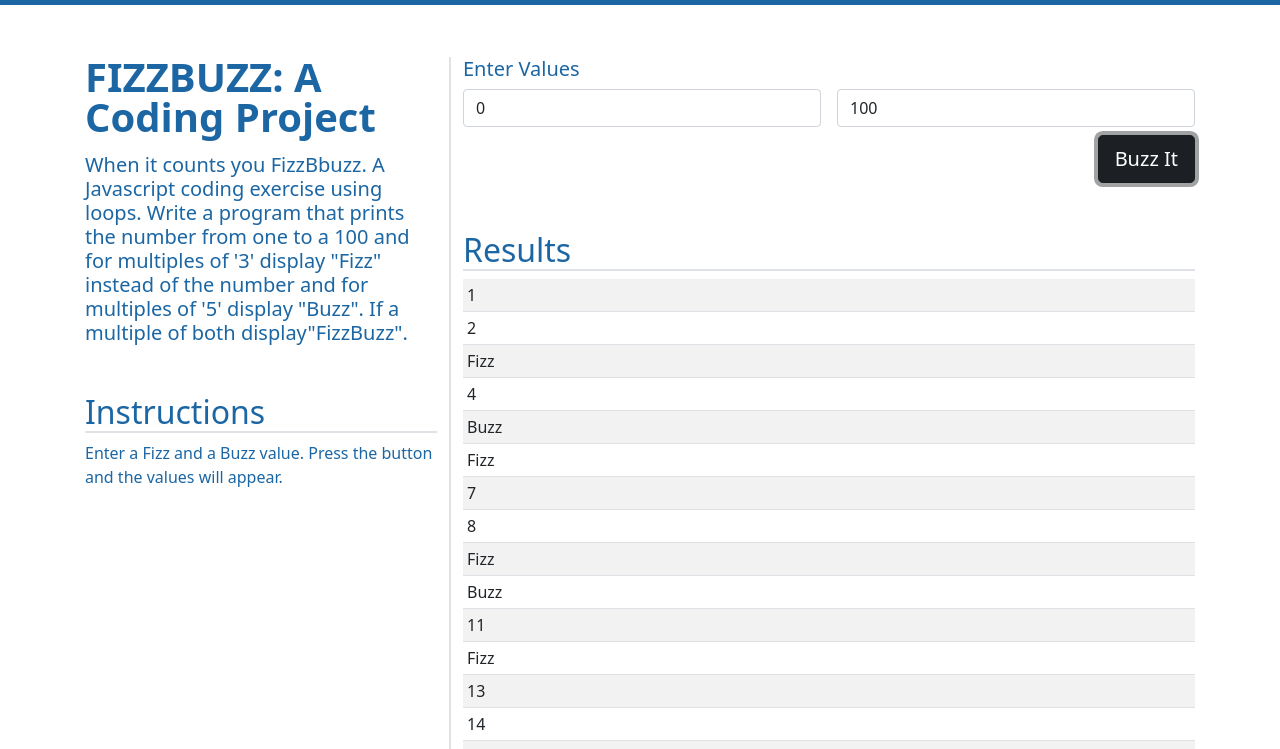
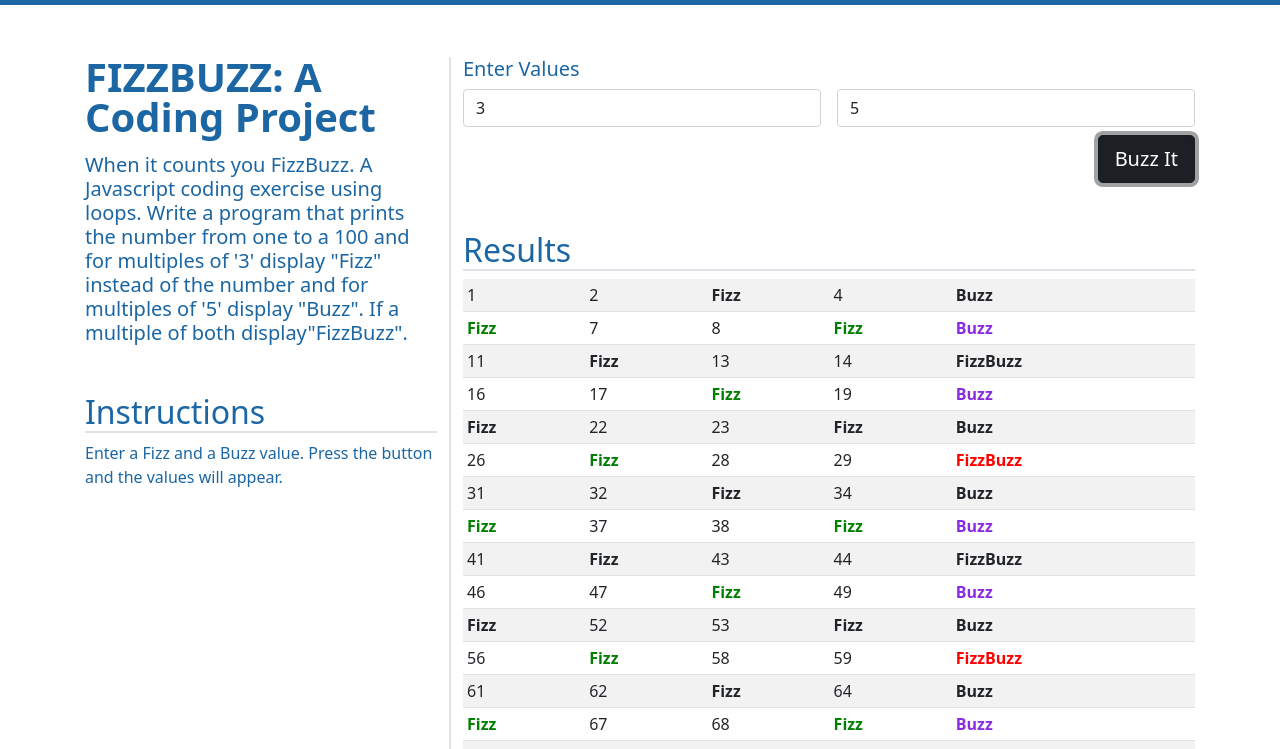
Before and after one commit to AngelC-dev/FizzBuzz, a plain HTML site: page app.html in a window 1280 px wide. Both pictures are taken after a click on the button "Buzz It". Shown: the part 51-800 px from the top of the page. Drawn offline with nearby package versions, Linux system fonts and the light colour scheme.

Commit message:
modified:   app.html 	modified:   code.html 	modified:   css/site.css 	modified:   index.html 	modified:   js/site.js

```diff
--- a/app.html
+++ b/app.html
@@ -53,7 +53,7 @@
         <div class="row row-cols-1 row-cols-lg-2">
             <div class="col-lg-4 border-end border-2">
                 <h1 class="dsiplay-5 fw-bold lh-1 mb-3">FIZZBUZZ: A Coding Project</h1>
-                <h4 class="lead">When it counts you FizzBbuzz. A Javascript coding exercise using loops. Write a program that prints the number from one to a 100 and for multiples of '3' display "Fizz" instead of the number and for multiples of '5' display "Buzz". If a multiple of both display"FizzBuzz".</h4>
+                <h4 class="lead">When it counts you FizzBuzz. A Javascript coding exercise using loops. Write a program that prints the number from one to a 100 and for multiples of '3' display "Fizz" instead of the number and for multiples of '5' display "Buzz". If a multiple of both display"FizzBuzz".</h4>
                 <h2 class="mt-5 border-bottom border-2">Instructions</h2>
                 <p>Enter a Fizz and a Buzz value. Press the button and the values will appear.</p>
             </div>
@@ -61,12 +61,12 @@
                 <h5>Enter Values</h5>
                 <form class="row gy-2 gx-3">
                     <div class="col">
-                        <input id="startValue" type="number" class="form-control" placeholder="Start Value"
-                         value="0" aria-label="Start Value">
+                        <input id="fizzValue" type="number" class="form-control" placeholder="Start Value"
+                         value="3" aria-label="Start Value">
                    </div>
                     <div class="col">
-                        <input id="endValue" type="number" class="form-control" placeholder="End Value"
-                         value="100" aria-label="End Value">
+                        <input id="buzzValue" type="number" class="form-control" placeholder="End Value"
+                         value="5" aria-label="End Value">
                     </div>
                     <div class="col-12 d-flex justify-content-end">
                         <button id="btnSubmit" type="button" class="btn btn-dark btn-lg">Buzz It</button>
@@ -107,6 +107,19 @@
         </div>
     </div>
 </footer>
+
+
+<template id="fbTemplate">
+    <tr>
+        <td></td>
+        <td></td>
+        <td></td>
+        <td></td>
+        <td></td>
+    </tr>
+</template>
+
+
  <!-- Bootstrap JS -->
  <script src="https://cdn.jsdelivr.net/npm/bootstrap@5.1.1/dist/js/bootstrap.bundle.min.js"
  integrity="sha384-/bQdsTh/da6pkI1MST/rWKFNjaCP5gBSY4sEBT38Q/9RBh9AH40zEOg7Hlq2THRZ" crossorigin="anonymous">
--- a/css/site.css
+++ b/css/site.css
@@ -47,6 +47,21 @@ footer .social>a:hover{
     color:  blue;
 }
 
+.Fizz {
+    color: green;
+    font-weight: bold;
+}
+
+.Buzz {
+    color: blueviolet;
+    font-weight: bold;
+}
+
+.FizzBuzz {
+    color: red;
+    font-weight: bolder;
+}
+
 .checklist >li i{
     color: var(--secondary-color);
 }
--- a/js/site.js
+++ b/js/site.js
@@ -1,59 +1,79 @@
 // Get the values from the page
 // Start our controller function
 function getValues() {
-    let startValue = 1;
-    let endValue = 100;
+    let fizzValue = document.getElementById("fizzValue").value;
+    let buzzValue = document.getElementById("buzzValue").value;
 
-    // We call generateNumbers
-    let numbers = generateNumbers(startValue, endValue);
-    // We call displayNumbers
-    displayNumbers(numbers);
+    // Parse for numbers
+    fizzValue = parseInt(fizzValue);
+    buzzValue = parseInt(buzzValue);
+
+    // Check that the numbers are integers
+    if (Number.isInteger(fizzValue) && Number.isInteger(buzzValue)) {
+      // Call fizzBuzz
+      let fbArray = fizzBuzz(fizzValue, buzzValue);
+
+      // Call displayData and write the values to the screen
+      displayData(fbArray);
+    } else {
+      alert("You must enter an integer.");
+    }
   }
 
-  // Generate numbers from start value to end value
-  // Logic functions
-  function generateNumbers(startValue, endValue) {
-    let numbers = [];
+  // Do fizz buzz
+  function fizzBuzz(fizzValue, buzzValue) {
+    let returnArray = [];
 
-    // We want to get all numbers from start to end
-    for (let index = startValue; index <= endValue; index++) {
-      let number;
-
-      if (index % 3 === 0 && index % 5 === 0) {
-        number = "FizzBuzz";
-      } else if (index % 3 === 0) {
-        number = "Fizz";
-      } else if (index % 5 === 0) {
-        number = "Buzz";
+    // Loop from 1 to 100
+    for (let i = 1; i <= 100; i++) {
+      if (i % fizzValue === 0 && i % buzzValue === 0) {
+        returnArray.push("FizzBuzz");
+      } else if (i % fizzValue === 0) {
+        returnArray.push("Fizz");
+      } else if (i % buzzValue === 0) {
+        returnArray.push("Buzz");
       } else {
-        number = index;
+        returnArray.push(i);
       }
-
-      numbers.push(number);
     }
-
-    return numbers;
+    return returnArray;
   }
 
-  // Display the numbers and mark even numbers bold
-  // Display or view functions
-  function displayNumbers(numbers) {
-    let templateRows = "";
+  // Loop over the array and create a table row for each item
+  function displayData(fbArray) {
+    // Get the table body from the page
+    let tableBody = document.getElementById("results");
 
-    for (let index = 0; index < numbers.length; index++) {
-      let className = "even";
-      let number = numbers[index];
+    // Get the templateRow
+    let templateRow = document.getElementById("fbTemplate");
 
-      if (typeof number === "number") {
-        if (number % 2 === 0) {
-          className = "even";
-        } else {
-          className = "odd";
-        }
-      }
+    // Clear table first
+    tableBody.innerHTML = "";
 
-      templateRows += `<tr><td class="${className}">${number}</td></tr>`;
+    for (let i = 0; i < fbArray.length; i += 5) {
+      let tableRow = document.importNode(templateRow.content, true);
+
+      // Grab the td elements and populate them with values
+      let rowCols = tableRow.querySelectorAll("td");
+
+      rowCols[0].classList.add(fbArray[i]);
+      rowCols[0].textContent = fbArray[i];
+
+      rowCols[1].classList.add(fbArray[i + 1]);
+      rowCols[1].textContent = fbArray[i + 1];
+
+      rowCols[2].classList.add(fbArray[i + 2]);
+      rowCols[2].textContent = fbArray[i + 2];
+
+      rowCols[3].classList.add(fbArray[i + 3]);
+      rowCols[3].textContent = fbArray[i + 3];
+
+      rowCols[4].classList.add(fbArray[i + 4]);
+      rowCols[4].textContent = fbArray[i + 4];
+
+      tableBody.appendChild(tableRow);
     }
+  }
 
-    document.getElementById("results").innerHTML = templateRows;
-  }
+  // Event listener for the submit button
+  document.getElementById("btnSubmit").addEventListener("click", getValues);
```
Also changed, not shown: code.html (+63 -49 lines), index.html (+1 -1 lines).
